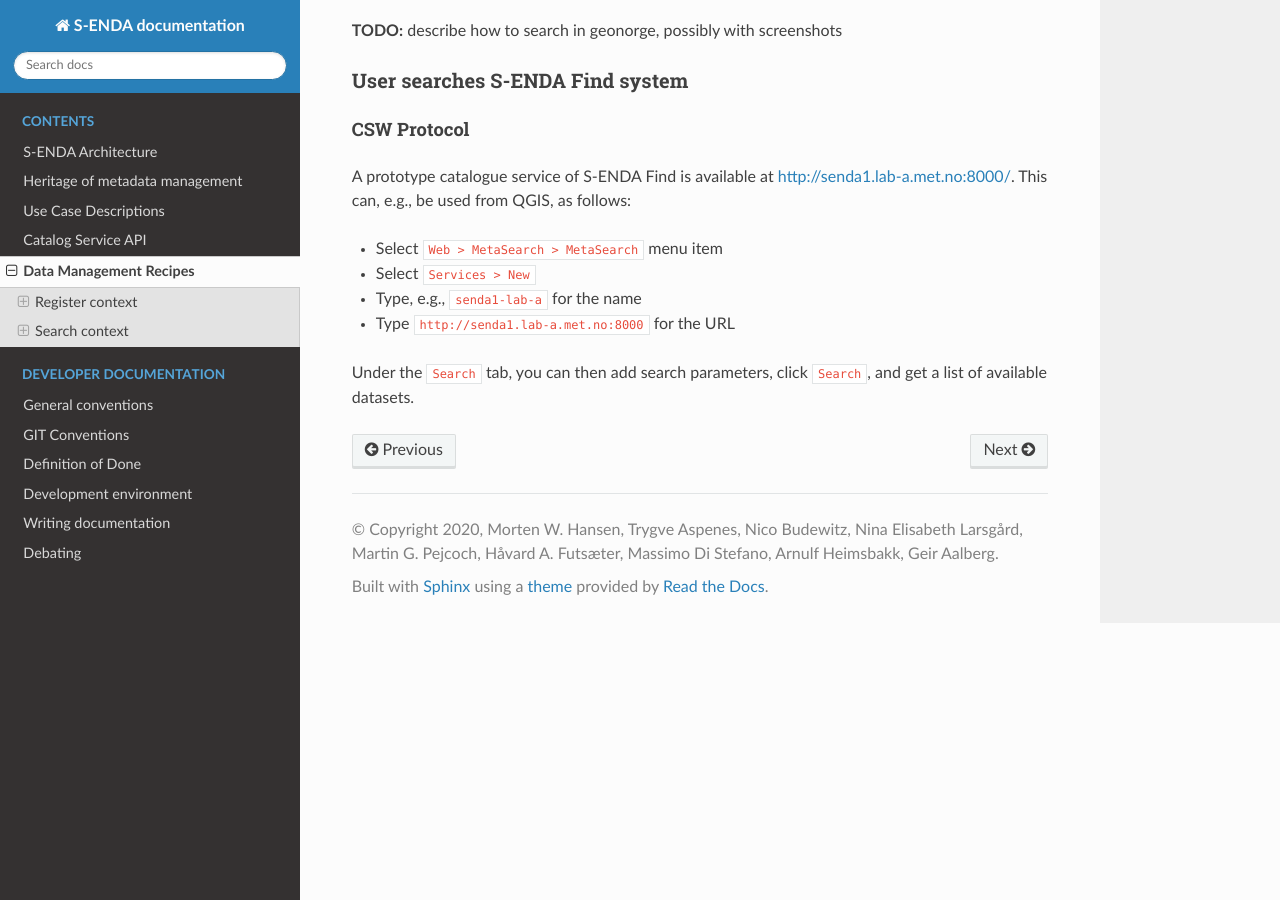
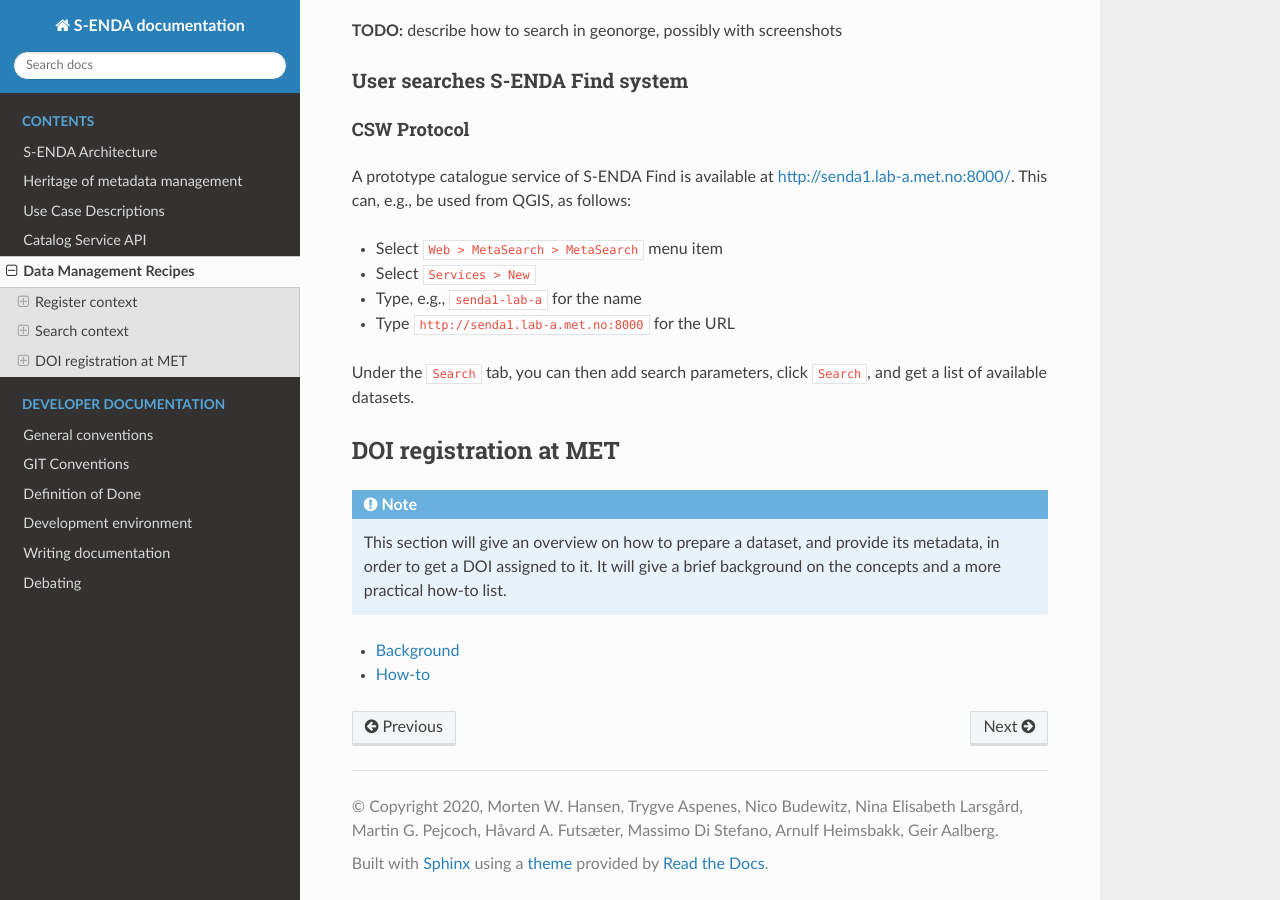
Before and after one commit to metno/S-ENDA-documentation, a Sphinx documentation site: the page built from source/dm_recipes.rst, in a window 1280 px wide and 900 px high, scrolled down 1123 px. Built offline with Sphinx 7.4.7 and the Read the Docs theme 2.0.0, drawn with Linux system fonts in a browser that asks for light colours.

Commit message:
GH-82: integration of DOI docs in recipes

```diff
--- a/source/architecture.rst
+++ b/source/architecture.rst
@@ -104,7 +104,7 @@ S-ENDA register context
 
 If a data provider wishes to assign a DOI to their dataset, there are three alternatives:
 
-#. They register a DOI following established procedures in their own organisation
+#. They register a DOI following established procedures in their own organisation (e.g., `DOI registration at MET <dm_recipes.html#doi-registration-at-met>`_)
 #. The S-ENDA Find system handles DOI registration (and update) through the DataCite API
 #. If they do not wish to have a DOI assigned to their dataset, this is also possible.
 
--- a/source/dm_recipes.rst
+++ b/source/dm_recipes.rst
@@ -61,3 +61,9 @@ A prototype catalogue service of S-ENDA Find is available at http://senda1.lab-a
 * Type ``http://senda1.lab-a.met.no:8000`` for the URL
 
 Under the ``Search`` tab, you can then add search parameters, click ``Search``, and get a list of available datasets.
+
+-----------------------
+DOI registration at MET
+-----------------------
+
+.. include:: doi_registration.rst
--- a/source/doi_registration.rst
+++ b/source/doi_registration.rst
@@ -1,9 +1,8 @@
-================
-DOI Registration
-================
+.. note::
 
-This section will give an overview on how to prepare a dataset, and provide its metadata, in order to get a DOI assign to it.
-It will give a brief background on the concepts and a more practical how-to list.
+   This section will give an overview on how to prepare a dataset, and provide its metadata, in order to get a DOI assigned to it. It will give a brief background on the concepts and a more practical how-to list.
+
+
 
 .. toctree::
    :maxdepth: 1
```
